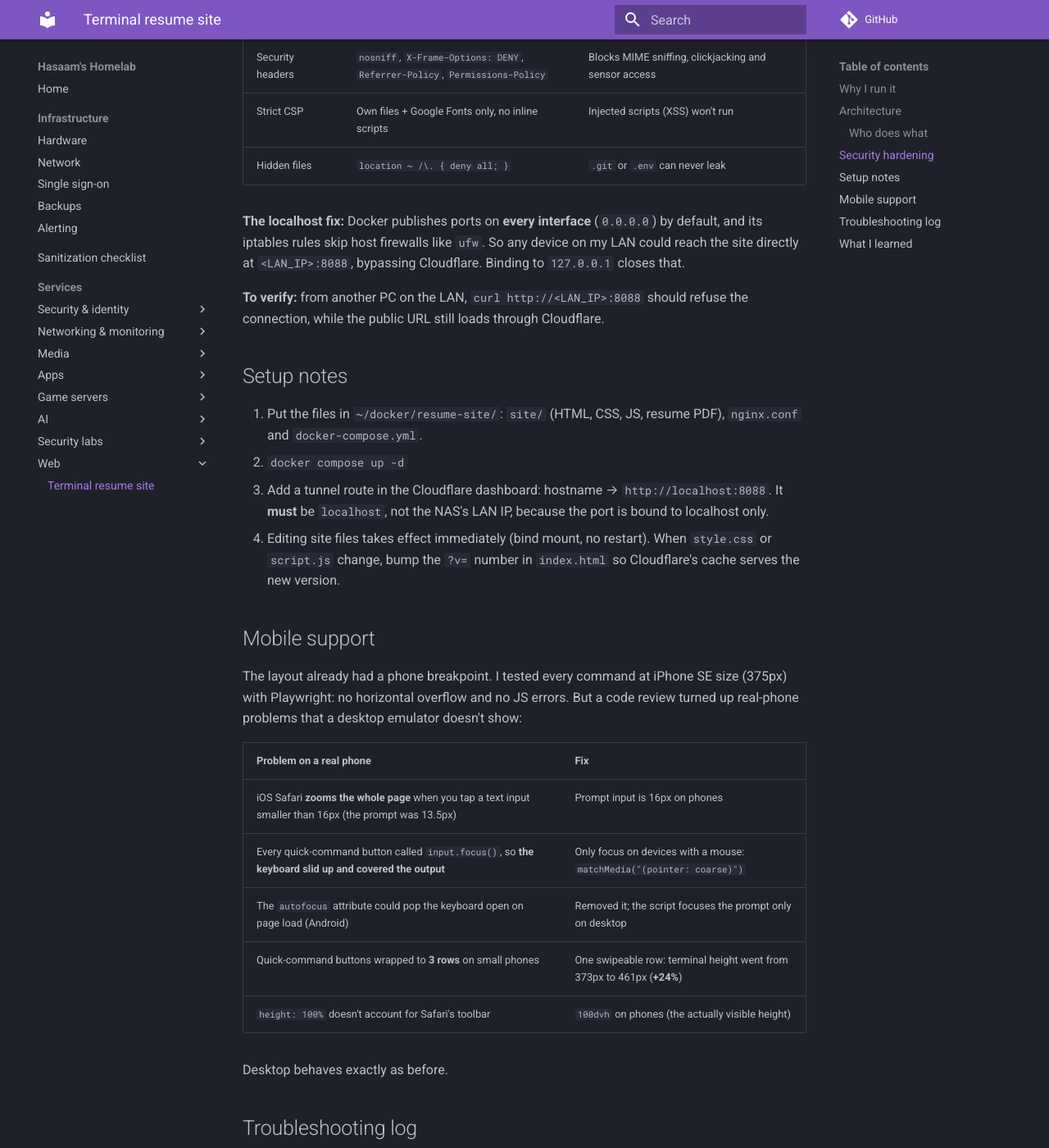
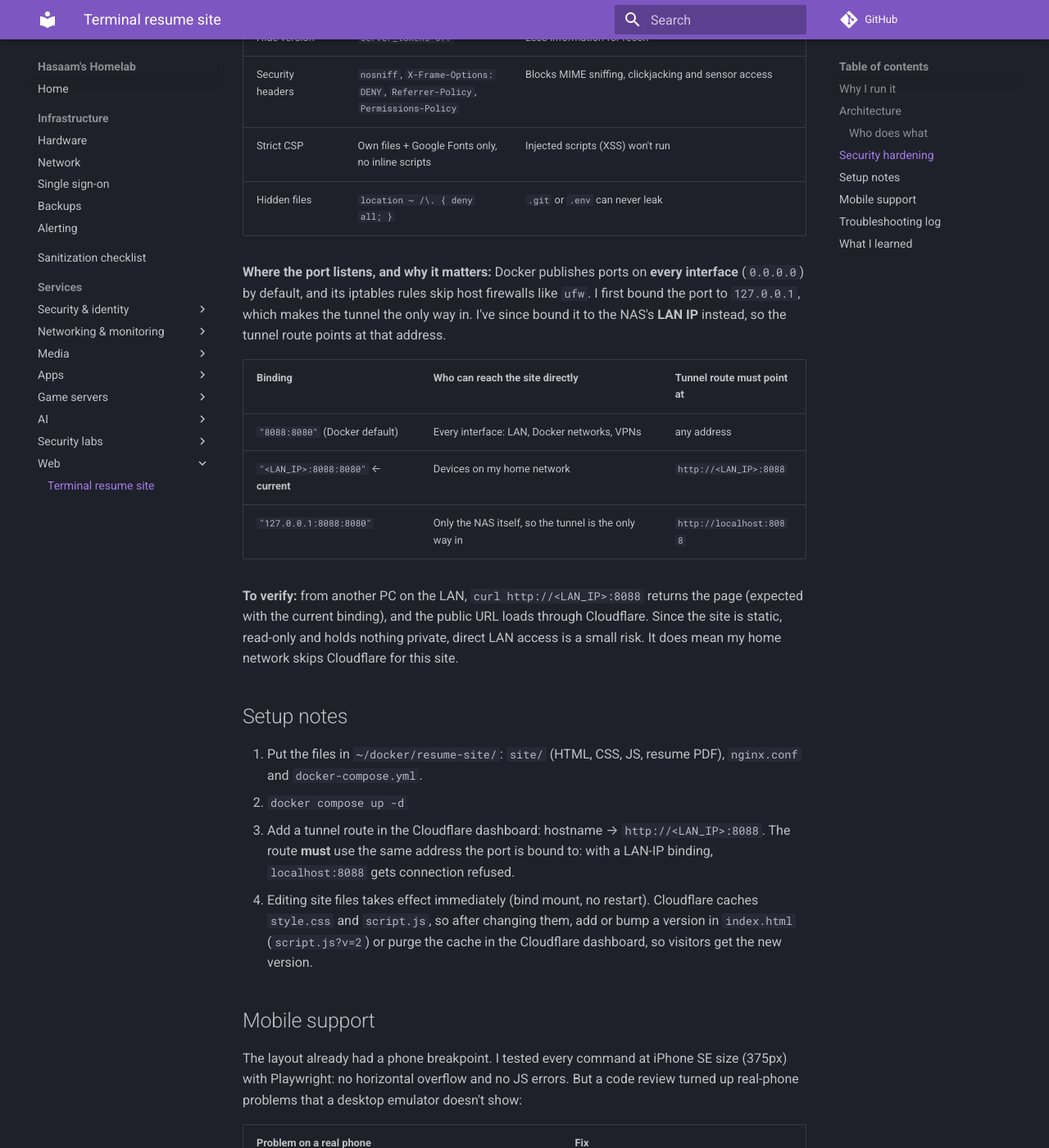
Before and after one commit to Shineori/homelab, an MkDocs documentation site: the page built from docs/services/resume-site.md, in a window 1280 px wide and 1400 px high, scrolled down 1776 px. Shown: the whole window at 82% size. Built offline with MkDocs 1.6.1 and Material for MkDocs 9.7.7, drawn with Linux system fonts in a browser that asks for light colours; comment, search, counter and statistics services are not loaded; some of the changed text lies outside the part shown.

Commit message:
Resume site: port now bound to the NAS LAN IP; update docs to match
The tunnel route points at the LAN IP, so the binding moved from 127.0.0.1. Docs now describe the current binding, its trade-off (LAN devices can reach it directly), and the cache-busting step as it actually works.

````diff
--- a/docs/services/resume-site.md
+++ b/docs/services/resume-site.md
@@ -7,7 +7,7 @@
 | **Host** | ShiNAS |
 | **Category** | Web |
 | **Status** | 🟡 in progress <!-- 🟡 in progress / 🔵 planned / ⚫ retired --> |
-| **Exposed?** | Cloudflare Tunnel → `http://localhost:8088` (port bound to localhost only) |
+| **Exposed?** | Cloudflare Tunnel → `http://<LAN_IP>:8088` (port bound to the NAS's LAN IP) |
 
 Compose file: [`stacks/resume-site/`](https://github.com/shineori/homelab/tree/main/stacks/resume-site)
 
@@ -22,7 +22,7 @@ flowchart LR
     v([Visitor]) --> edge[Cloudflare edge<br/>HTTPS + DDoS + cache]
     edge --> tun[[Outbound tunnel]]
     tun --> cfd[cloudflared<br/>host service]
-    cfd -- localhost:8088 --> ng[NGINX container<br/>unprivileged]
+    cfd -- LAN_IP:8088 --> ng[NGINX container<br/>unprivileged]
     ng --> files[(./site<br/>read-only)]
 ```
 
@@ -31,7 +31,7 @@ flowchart LR
 | Piece | Job | What it can't do |
 |---|---|---|
 | **Cloudflare edge** | HTTPS certificate, DDoS protection, caches CSS/JS/PDF, hides my home IP | Store the site (if the NAS is off, pages don't load) |
-| **cloudflared** | Carries requests over an outbound tunnel to `localhost:8088`, so no router ports are open | Read files from disk; it only forwards HTTP |
+| **cloudflared** | Carries requests over an outbound tunnel to `<LAN_IP>:8088`, so no router ports are open | Read files from disk; it only forwards HTTP |
 | **NGINX** | The web server: maps URLs to files, sets security headers, blocks hidden files | Anything outside its container (read-only, no capabilities) |
 
 **Why not one big reverse proxy for every site?** The tunnel already *is* the single front door: it routes each hostname to the right port. Each site keeps its own small NGINX as a plain web server (about 5 to 10 MB of RAM), so one site's config can never break another. Adding a shared proxy behind the tunnel would just be a second front door behind the first.
@@ -44,23 +44,29 @@ flowchart LR
 | Read-only container | `read_only: true` + `tmpfs: /tmp` | Nothing can be written or planted, except scratch files in RAM |
 | No capabilities | `cap_drop: ALL` | Removes every Linux privilege NGINX doesn't need |
 | No escalation | `no-new-privileges:true` | Blocks setuid tricks inside the container |
-| **Localhost-only port** | `127.0.0.1:8088:8080` | Only `cloudflared` on the host can reach it, so **the tunnel is the only way in** |
+| **Port bound to one address** | `<LAN_IP>:8088:8080` | Listens only on the NAS's LAN address, not on every interface. The tunnel route points here. **Trade-off:** devices on my home network can also reach it directly (see below). |
 | Read-only files | `./site` mounted `:ro` | NGINX can serve the site but never change it |
 | Hide version | `server_tokens off` | Less information for recon |
 | Security headers | `nosniff`, `X-Frame-Options: DENY`, `Referrer-Policy`, `Permissions-Policy` | Blocks MIME sniffing, clickjacking and sensor access |
 | Strict CSP | Own files + Google Fonts only, no inline scripts | Injected scripts (XSS) won't run |
 | Hidden files | `location ~ /\. { deny all; }` | `.git` or `.env` can never leak |
 
-**The localhost fix:** Docker publishes ports on **every interface** (`0.0.0.0`) by default, and its iptables rules skip host firewalls like `ufw`. So any device on my LAN could reach the site directly at `<LAN_IP>:8088`, bypassing Cloudflare. Binding to `127.0.0.1` closes that.
+**Where the port listens, and why it matters:** Docker publishes ports on **every interface** (`0.0.0.0`) by default, and its iptables rules skip host firewalls like `ufw`. I first bound the port to `127.0.0.1`, which makes the tunnel the only way in. I've since bound it to the NAS's **LAN IP** instead, so the tunnel route points at that address.
 
-**To verify:** from another PC on the LAN, `curl http://<LAN_IP>:8088` should refuse the connection, while the public URL still loads through Cloudflare.
+| Binding | Who can reach the site directly | Tunnel route must point at |
+|---|---|---|
+| `"8088:8080"` (Docker default) | Every interface: LAN, Docker networks, VPNs | any address |
+| `"<LAN_IP>:8088:8080"` ← **current** | Devices on my home network | `http://<LAN_IP>:8088` |
+| `"127.0.0.1:8088:8080"` | Only the NAS itself, so the tunnel is the only way in | `http://localhost:8088` |
+
+**To verify:** from another PC on the LAN, `curl http://<LAN_IP>:8088` returns the page (expected with the current binding), and the public URL loads through Cloudflare. Since the site is static, read-only and holds nothing private, direct LAN access is a small risk. It does mean my home network skips Cloudflare for this site.
 
 ## Setup notes
 
 1. Put the files in `~/docker/resume-site/`: `site/` (HTML, CSS, JS, resume PDF), `nginx.conf` and `docker-compose.yml`.
 2. `docker compose up -d`
-3. Add a tunnel route in the Cloudflare dashboard: hostname → `http://localhost:8088`. It **must** be `localhost`, not the NAS's LAN IP, because the port is bound to localhost only.
-4. Editing site files takes effect immediately (bind mount, no restart). When `style.css` or `script.js` change, bump the `?v=` number in `index.html` so Cloudflare's cache serves the new version.
+3. Add a tunnel route in the Cloudflare dashboard: hostname → `http://<LAN_IP>:8088`. The route **must** use the same address the port is bound to: with a LAN-IP binding, `localhost:8088` gets connection refused.
+4. Editing site files takes effect immediately (bind mount, no restart). Cloudflare caches `style.css` and `script.js`, so after changing them, add or bump a version in `index.html` (`script.js?v=2`) or purge the cache in the Cloudflare dashboard, so visitors get the new version.
 
 ## Mobile support
 
@@ -80,7 +86,7 @@ Desktop behaves exactly as before.
 
 | Date | Problem | Root cause | Fix |
 |---|---|---|---|
-| 2026-10-11 | Site reachable from any LAN device, skipping Cloudflare | Docker binds published ports to `0.0.0.0` by default | Bound the port to `127.0.0.1`; the tunnel route must point at `localhost` |
+| 2026-10-11 | Site reachable on every interface, skipping Cloudflare | Docker binds published ports to `0.0.0.0` by default | Bound the port to `127.0.0.1` at first. It's now bound to the NAS's LAN IP, with the tunnel route pointing at that address (see the binding table above). |
 | 2026-10-11 | Tapping the prompt on an iPhone zoomed the page | iOS auto-zooms inputs under 16px | 16px input font on phones |
 | 2026-10-11 | Keyboard covered the output after tapping a command button | Button handler always called `input.focus()` | Skip focus on touch devices |
 
@@ -88,6 +94,7 @@ Desktop behaves exactly as before.
 
 - **Tunnel vs web server:** `cloudflared` delivers requests, NGINX answers them. They're different jobs, and you need both.
 - **Docker's port defaults are wide open.** `"8088:8080"` means every interface, and Docker's iptables rules skip host firewalls. Bind to `127.0.0.1` when only a local proxy needs access.
-- **Defense in depth:** Cloudflare at the edge, a localhost-only port, a locked-down container, then security headers. Each layer still holds if another one fails.
+- **Defense in depth:** Cloudflare at the edge, a port bound to one address, a locked-down container, then security headers. Each layer still holds if another one fails.
+- **Port binding and tunnel route go together:** the route has to point at the exact address the port listens on, and that choice decides who can skip the tunnel.
 - **Emulators catch layout, not behavior.** Automated phone-size tests passed, but iOS zoom and virtual-keyboard problems only show up on real devices, or by knowing to look for them.
 - **Cache busting:** Cloudflare caches static files, so versioned URLs (`style.css?v=2`) make sure visitors get updates.
````
Also changed, not shown: docs/services/cloudflared.md (+1 -1 lines), 1 other file.
